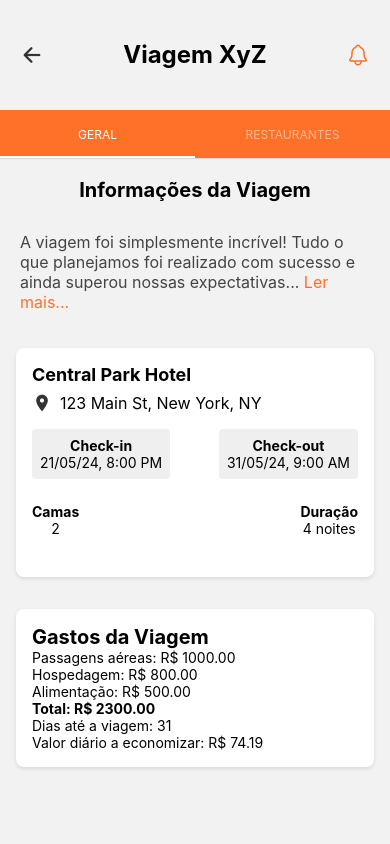
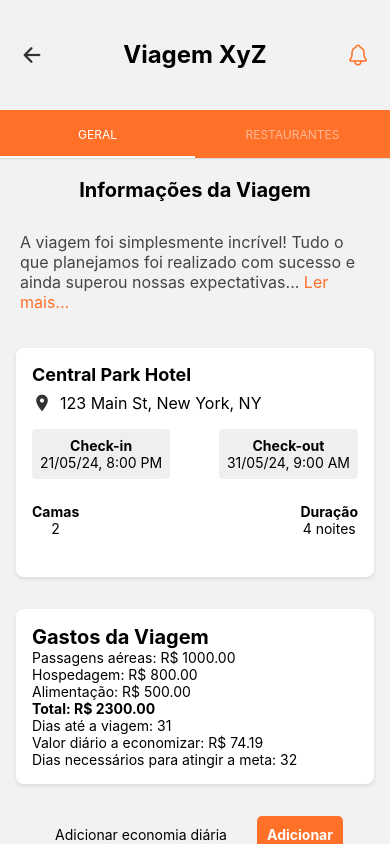
Before and after one commit to pedrogiampietro/ready-app, a React Native app: screen /ViewTravelPage in a window 390 px wide. Built offline with nearby package versions, Linux system fonts and the light colour scheme.

Commit message:
add: fix calculate days to reach goal

```diff
--- a/src/views/ViewTravelPage.tsx
+++ b/src/views/ViewTravelPage.tsx
@@ -3,6 +3,7 @@ import {
   StyleSheet,
   View,
   Text,
+  TextInput,
   TouchableOpacity,
   ScrollView,
 } from "react-native";
@@ -15,27 +16,59 @@ import { HotelCard } from "../components/HotelCard";
 const { Navigator, Screen } = createMaterialTopTabNavigator();
 
 const travelExpenses = [
-  { description: "Passagens aéreas", amount: 1000 },
-  { description: "Hospedagem", amount: 800 },
-  { description: "Alimentação", amount: 500 },
+  { id: 1, description: "Passagens aéreas", amount: 1000 },
+  { id: 2, description: "Hospedagem", amount: 800 },
+  { id: 3, description: "Alimentação", amount: 500 },
 ];
+
+const totalExpenses = travelExpenses.reduce(
+  (total, expense) => total + expense.amount,
+  0
+);
 
 const GeneralScreen = () => {
   const [showFullText, setShowFullText] = useState(false);
+  const [dailySavings, setDailySavings] = useState([]);
+  const [savingsInput, setSavingsInput] = useState("");
 
-  const totalExpenses = travelExpenses.reduce(
-    (total, expense) => total + expense.amount,
+  const startDate = new Date("2024-05-21");
+  const endDate = new Date("2024-06-21");
+  const initialNumberOfDays = Math.ceil(
+    (endDate - startDate) / (1000 * 60 * 60 * 24)
+  );
+
+  const totalSavings = dailySavings.reduce(
+    (total, saving) => total + saving.amount,
     0
   );
 
-  const startDate = new Date("2024-05-21");
-  const endDate = new Date("2024-06-21");
-  const numberOfDays = Math.ceil((endDate - startDate) / (1000 * 60 * 60 * 24));
+  const remainingAmount = totalExpenses - totalSavings;
+  const dailyBudget = remainingAmount / initialNumberOfDays;
 
-  const dailyBudget = totalExpenses / numberOfDays;
+  const addDailySaving = () => {
+    if (savingsInput !== "") {
+      const newSaving = {
+        amount: parseFloat(savingsInput),
+        date: new Date().toLocaleDateString(),
+      };
+      setDailySavings([...dailySavings, newSaving]);
+      setSavingsInput("");
+    }
+  };
+
+  const removeDailySaving = (index) => {
+    const updatedSavings = dailySavings.filter((_, i) => i !== index);
+    setDailySavings(updatedSavings);
+  };
+
+  const calculateDaysToReachGoal = () => {
+    return Math.ceil(remainingAmount / dailyBudget);
+  };
+
+  const daysToReachGoal = calculateDaysToReachGoal();
 
   return (
-    <View>
+    <ScrollView>
       <View style={{ alignItems: "center" }}>
         <Text style={styles.infoTitle}>Informações da Viagem</Text>
         <ScrollView style={styles.scrollViewStyle} showsVerticalScrollIndicator>
@@ -68,18 +101,51 @@ const GeneralScreen = () => {
         <Text style={[styles.infoTitle, { marginTop: 0 }]}>
           Gastos da Viagem
         </Text>
-        {travelExpenses.map((expense, index) => (
-          <Text key={index}>
+        {travelExpenses.map((expense) => (
+          <Text key={expense.id}>
             {expense.description}: R$ {expense.amount.toFixed(2)}
           </Text>
         ))}
         <Text style={{ fontWeight: "bold" }}>
           Total: R$ {totalExpenses.toFixed(2)}
         </Text>
-        <Text>Dias até a viagem: {numberOfDays}</Text>
+        <Text>Dias até a viagem: {initialNumberOfDays}</Text>
         <Text>Valor diário a economizar: R$ {dailyBudget.toFixed(2)}</Text>
+        <Text>Dias necessários para atingir a meta: {daysToReachGoal}</Text>
       </View>
-    </View>
+
+      <View style={styles.expenseInputContainer}>
+        <TextInput
+          style={styles.expenseInput}
+          placeholder="Adicionar economia diária"
+          keyboardType="numeric"
+          value={savingsInput}
+          onChangeText={setSavingsInput}
+        />
+        <TouchableOpacity style={styles.addButton} onPress={addDailySaving}>
+          <Text style={styles.addButtonText}>Adicionar</Text>
+        </TouchableOpacity>
+      </View>
+
+      <View style={styles.expenseCard}>
+        <Text style={[styles.infoTitle, { marginTop: 0 }]}>
+          Economias Diárias
+        </Text>
+        {dailySavings.map((saving, index) => (
+          <View key={index} style={styles.savingItem}>
+            <Text>
+              Data: {saving.date} - Economia: R$ {saving.amount.toFixed(2)}
+            </Text>
+            <TouchableOpacity onPress={() => removeDailySaving(index)}>
+              <Text style={styles.removeText}>Remover</Text>
+            </TouchableOpacity>
+          </View>
+        ))}
+        <Text style={{ fontWeight: "bold" }}>
+          Total das economias diárias: R$ {totalSavings.toFixed(2)}
+        </Text>
+      </View>
+    </ScrollView>
   );
 };
 
@@ -90,7 +156,7 @@ const RestaurantsScreen = () => (
 );
 
 export const ViewTravelPage = () => {
-  const navigation = useNavigation() as any;
+  const navigation = useNavigation();
 
   const handleBack = () => {
     navigation.navigate("HomeTabs");
@@ -175,4 +241,36 @@ const styles = StyleSheet.create({
     shadowRadius: 4,
     elevation: 3,
   },
+  expenseInputContainer: {
+    flexDirection: "row",
+    alignItems: "center",
+    justifyContent: "center",
+    margin: 16,
+  },
+  expenseInput: {
+    borderBottomWidth: 1,
+    borderBottomColor: "#CCC",
+    width: 200,
+    marginRight: 10,
+    padding: 8,
+  },
+  addButton: {
+    backgroundColor: "#FF7029",
+    padding: 10,
+    borderRadius: 5,
+  },
+  addButtonText: {
+    color: "#FFF",
+    fontWeight: "bold",
+  },
+  savingItem: {
+    flexDirection: "row",
+    justifyContent: "space-between",
+    alignItems: "center",
+    marginVertical: 4,
+  },
+  removeText: {
+    color: "red",
+    marginLeft: 10,
+  },
 });
```
